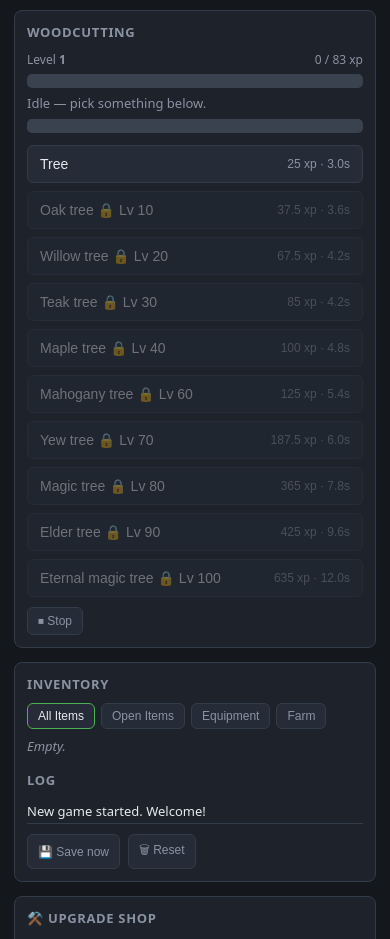
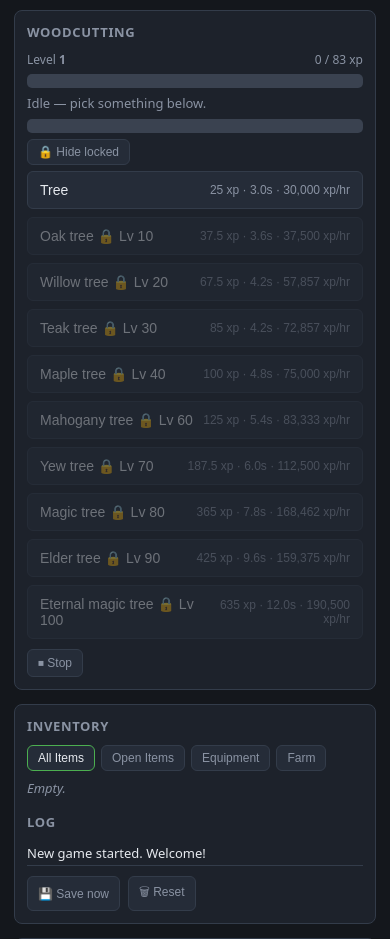
Before and after one commit to UselessTechSupport/idle-skiller, a plain HTML site: page idle-game.html in a window 390 px wide. Shown: the part 1220-2159 px from the top of the page. Drawn offline with Linux system fonts and the light colour scheme.

Commit message:
QoL pass: smart headless arrows, hide locked filter, xp/hr, bigger log
- Replace 6 headless-arrow variants with one headless_auto action that auto-selects the best log tier in inventory (HEADLESS_LOG_TIERS constant, best-first)
- Add 'Hide locked' toggle above action list — filters out locked actions per skill; shows only when there are locked actions to hide
- All action buttons now show baseline xp/hr in meta line
- Log cap raised 30 → 60 entries
- Save migration: headless_from_* active actions remap to headless_auto on load

Co-Authored-By: Claude Sonnet 4.6 <noreply@anthropic.com>

```diff
--- a/idle-game.html
+++ b/idle-game.html
@@ -210,7 +210,10 @@
     <div class="now-doing" id="nowDoing">Not chopping anything. Pick a tree below.</div>
     <div class="bar"><div id="actionBar"></div></div>
 
-    <div id="treeList" style="margin-top:12px;"></div>
+    <div id="actionFilterBar" style="margin-bottom:6px;display:none;">
+      <button class="tab-btn" id="hideLockBtn">🔒 Hide locked</button>
+    </div>
+    <div id="treeList" style="margin-top:4px;"></div>
 
     <div class="footer-actions">
       <button class="mini" id="stopBtn">⏹ Stop</button>
@@ -518,17 +521,9 @@ const ACTIONS = {
     {id:'cook_sailfish',          name:'Cook sailfish',          label:'Sailfish cooked',          levelReq:99, xp:270, ticks:5, item:'cooked_sailfish',          itemName:'Cooked sailfish',          ingredients:[{item:'raw_sailfish',          count:1, name:'Raw sailfish'}]},
   ],
   fletching:[
-    // --- Headless arrow shafts (1 log → N headless arrows) ---
-    {id:'headless_from_logs',     name:'Fletch headless arrows',           label:'Headless arrows made', levelReq:1,   xp:1,    ticks:2, item:'headless_arrow', itemName:'Headless arrow', count:15,  splinterable:true, ingredients:[{item:'normal_logs',        count:1, name:'Logs'}]},
-    {id:'headless_from_oak',      name:'Fletch headless arrows (oak)',     label:'Headless arrows made', levelReq:1,   xp:2,    ticks:2, item:'headless_arrow', itemName:'Headless arrow', count:30,  splinterable:true, ingredients:[{item:'oak_logs',           count:1, name:'Oak logs'}]},
-    {id:'headless_from_willow',   name:'Fletch headless arrows (willow)',  label:'Headless arrows made', levelReq:20,  xp:3,    ticks:2, item:'headless_arrow', itemName:'Headless arrow', count:45,  splinterable:true, ingredients:[{item:'willow_logs',        count:1, name:'Willow logs'}]},
-    {id:'headless_from_teak',     name:'Fletch headless arrows (teak)',    label:'Headless arrows made', levelReq:30,  xp:4.5,  ticks:2, item:'headless_arrow', itemName:'Headless arrow', count:45,  splinterable:true, ingredients:[{item:'teak_logs',          count:1, name:'Teak logs'}]},
-    {id:'headless_from_maple',    name:'Fletch headless arrows (maple)',   label:'Headless arrows made', levelReq:35,  xp:6,    ticks:2, item:'headless_arrow', itemName:'Headless arrow', count:60,  splinterable:true, ingredients:[{item:'maple_logs',         count:1, name:'Maple logs'}]},
-    {id:'headless_from_mahogany', name:'Fletch headless arrows (mahogany)',label:'Headless arrows made', levelReq:50,  xp:7.5,  ticks:2, item:'headless_arrow', itemName:'Headless arrow', count:60,  splinterable:true, ingredients:[{item:'mahogany_logs',      count:1, name:'Mahogany logs'}]},
-    {id:'headless_from_yew',      name:'Fletch headless arrows (yew)',     label:'Headless arrows made', levelReq:60,  xp:9,    ticks:2, item:'headless_arrow', itemName:'Headless arrow', count:75,  splinterable:true, ingredients:[{item:'yew_logs',           count:1, name:'Yew logs'}]},
-    {id:'headless_from_magic',    name:'Fletch headless arrows (magic)',   label:'Headless arrows made', levelReq:75,  xp:10.5, ticks:2, item:'headless_arrow', itemName:'Headless arrow', count:90,  splinterable:true, ingredients:[{item:'magic_logs',         count:1, name:'Magic logs'}]},
-    {id:'headless_from_elder',    name:'Fletch headless arrows (elder)',   label:'Headless arrows made', levelReq:80,  xp:12,   ticks:2, item:'headless_arrow', itemName:'Headless arrow', count:90,  splinterable:true, ingredients:[{item:'elder_logs',         count:1, name:'Elder logs'}]},
-    {id:'headless_from_eternal',  name:'Fletch headless arrows (eternal)', label:'Headless arrows made', levelReq:90,  xp:15,   ticks:2, item:'headless_arrow', itemName:'Headless arrow', count:120, splinterable:true, ingredients:[{item:'eternal_magic_logs', count:1, name:'Eternal magic logs'}]},
+    // --- Headless arrow shafts (auto-uses best log in inventory) ---
+    {id:'headless_auto', name:'Fletch headless arrows', label:'Headless arrows made',
+     levelReq:1, xp:0, ticks:2, item:'headless_arrow', itemName:'Headless arrow', splinterable:true, autoLog:true},
     // --- Shortbows (unstrung) ---
     {id:'shortbow_u_logs',     name:'Fletch shortbow (u)',          label:'Shortbows fletched', levelReq:5,   xp:5,    ticks:3, item:'shortbow_u',          itemName:'Shortbow (u)',          splinterable:true, ingredients:[{item:'normal_logs',        count:1, name:'Logs'}]},
     {id:'shortbow_u_oak',      name:'Fletch oak shortbow (u)',      label:'Shortbows fletched', levelReq:20,  xp:16.5, ticks:3, item:'oak_shortbow_u',      itemName:'Oak shortbow (u)',      splinterable:true, ingredients:[{item:'oak_logs',           count:1, name:'Oak logs'}]},
@@ -934,6 +929,20 @@ const TOOLS = {
   ],
 };
 
+/* Headless-arrow log tiers (best-first for auto-select) */
+const HEADLESS_LOG_TIERS = [
+  {item:'eternal_magic_logs', name:'Eternal magic logs', levelReq:90, xp:15,  count:120},
+  {item:'elder_logs',         name:'Elder logs',         levelReq:80, xp:12,  count:90},
+  {item:'magic_logs',         name:'Magic logs',         levelReq:75, xp:10.5,count:90},
+  {item:'yew_logs',           name:'Yew logs',           levelReq:60, xp:9,   count:75},
+  {item:'mahogany_logs',      name:'Mahogany logs',      levelReq:50, xp:7.5, count:60},
+  {item:'maple_logs',         name:'Maple logs',         levelReq:35, xp:6,   count:60},
+  {item:'teak_logs',          name:'Teak logs',          levelReq:30, xp:4.5, count:45},
+  {item:'willow_logs',        name:'Willow logs',        levelReq:20, xp:3,   count:45},
+  {item:'oak_logs',           name:'Oak logs',           levelReq:1,  xp:2,   count:30},
+  {item:'normal_logs',        name:'Logs',               levelReq:1,  xp:1,   count:15},
+];
+
 /* Lookup helpers */
 const SKILL_BY_ID = Object.fromEntries(SKILL_ROADMAP.map(s => [s.id, s]));
 function getAction(skillId, actionId){
@@ -1115,6 +1124,7 @@ function rawLoad(k){ try{ return storageOK ? localStorage.getItem(k) : (memStore
 let state;
 let fireSpirit = null; // { expiresAt: timestamp } — transient, not persisted
 let wildernessEncounter = null; // { expiresAt, coins } — transient, not persisted
+let hideLockedActions = false;
 function freshState(){
   const skills = {};
   SKILL_ROADMAP.forEach(s => {
@@ -1790,6 +1800,26 @@ function completeAction(action, silent){
       return;
     }
   }
+  // Headless arrows: auto-select best available log
+  if (action.autoLog){
+    const fletchLevel = levelForXp(state.skills.fletching.xp);
+    const tier = HEADLESS_LOG_TIERS.find(
+      t => fletchLevel >= t.levelReq && (state.inventory[t.item] || 0) >= 1
+    );
+    if (!tier){ if (!silent) log('Out of logs — stopped.'); state.current = null; state.progress = 0; return; }
+    state.inventory[tier.item]--;
+    const failDef = FAIL_MECHANICS.fletching;
+    const noBadAt = 1 + failDef.zeroAt;
+    const splinterChance = Math.max(0, (noBadAt - fletchLevel) / failDef.zeroAt * failDef.chance);
+    if (Math.random() < splinterChance){
+      grantItem(failDef.product, failDef.productName);
+      if (!silent) log(failDef.msg);
+      return;
+    }
+    grantItem('headless_arrow', 'Headless arrow', tier.count);
+    grantXp('fletching', tier.xp, silent);
+    return;
+  }
   // Failure mechanics (cooking burn, fletching splinter, divination transmute fail)
   const failDef = FAIL_MECHANICS[state.current?.skillId];
   if (failDef && failDef.trigger(action)){
@@ -2040,7 +2070,7 @@ const $ = id => document.getElementById(id);
 let logLines = [];
 function log(msg){
   logLines.unshift(msg);
-  if (logLines.length > 30) logLines.pop();
+  if (logLines.length > 60) logLines.pop();
   renderLog();
 }
 
@@ -2283,8 +2313,13 @@ function renderActiveSkill(){
     thievDiv.innerHTML = `Agility bonus: <b>+${bonusPick}% pick</b> · <b>+${bonusLock}% lock speed</b> · <b>${bonusLoot}%</b> extra loot${slipStr}`;
     list.appendChild(thievDiv);
   }
+  const hasLocked = actions.some(a => lvl < a.levelReq);
+  $('actionFilterBar').style.display = hasLocked ? 'block' : 'none';
+  $('hideLockBtn').classList.toggle('active', hideLockedActions);
+  $('hideLockBtn').textContent = hideLockedActions ? '🔓 Show all' : '🔒 Hide locked';
+  const visibleActions = hideLockedActions ? actions.filter(a => lvl >= a.levelReq) : actions;
   let lastCat = null;
-  actions.forEach(a => {
+  visibleActions.forEach(a => {
     if (a.category && a.category !== lastCat){
       lastCat = a.category;
       const hdr = document.createElement('div');
@@ -2327,16 +2362,28 @@ function renderActiveSkill(){
       const fs = calcFloorSecs(a);
       const fm = Math.floor(fs / 60), fsc = Math.round(fs % 60);
       const timeStr = fm > 0 ? `${fm}m${fsc > 0 ? ' ' + fsc + 's' : ''}` : `${fsc}s`;
-      metaContent = `${a.xp.toLocaleString()} xp · ${timeStr}`;
+      const dgXphr = Math.round(a.xp * 6000 / Math.max(1, calcFloorSecs(a) / (TICK_MS/1000)));
+      metaContent = `${a.xp.toLocaleString()} xp · ${timeStr} · ${dgXphr.toLocaleString()} xp/hr`;
+    } else if (a.autoLog){
+      const fletchLevel = levelForXp(state.skills[s.id].xp);
+      const tier = HEADLESS_LOG_TIERS.find(
+        t => fletchLevel >= t.levelReq && (state.inventory[t.item] || 0) >= 1
+      );
+      const tierStr = tier
+        ? `${tier.name} → ${tier.count} arrows, ${tier.xp} xp`
+        : 'No logs in inventory';
+      metaContent = `Uses best log: ${tierStr} · ${(a.ticks*TICK_MS/1000).toFixed(1)}s`;
     } else if (a.xpBase != null){
       const curAgilLevel = levelForXp(state.skills[s.id].xp);
       const scaledXp = a.xpBase + curAgilLevel * (a.xpPerLevel || 0);
       const coinBadge = a.coinReward ? ` · 🪙 ${a.coinReward}` : '';
       const riskBadge = a.wilderness ? ' · <span style="color:#f87171">⚔️ Risk</span>' : '';
-      metaContent = `${scaledXp} xp · ${(a.ticks*TICK_MS/1000).toFixed(1)}s${coinBadge}${riskBadge}`;
+      const xphr = Math.round(scaledXp * 6000 / a.ticks);
+      metaContent = `${scaledXp} xp · ${(a.ticks*TICK_MS/1000).toFixed(1)}s${coinBadge}${riskBadge} · ${xphr.toLocaleString()} xp/hr`;
     } else {
       const coinBadge = a.coinReward ? ` · 🪙 ${a.coinReward}` : '';
-      metaContent = `${ingLine}${a.xp} xp · ${(a.ticks*TICK_MS/1000).toFixed(1)}s${coinBadge}`;
+      const xphr = a.xp > 0 ? ` · ${Math.round(a.xp * 6000 / a.ticks).toLocaleString()} xp/hr` : '';
+      metaContent = `${ingLine}${a.xp} xp · ${(a.ticks*TICK_MS/1000).toFixed(1)}s${coinBadge}${xphr}`;
     }
     btn.innerHTML = `<span>${a.name}${unlocked ? '' : ` 🔒 Lv ${a.levelReq}`}</span>
                      <span class="meta">${metaContent}</span>`;
@@ -2489,6 +2536,7 @@ function init(){
   if (!state.quests) state.quests = {};
   if (state.current?.skillId === 'thieving' && state.current.stunTicks)
     state.current.stunTicks = 0; // don't resume mid-stun after reload
+  if (state.current?.actionId?.startsWith('headless_from_')) state.current.actionId = 'headless_auto';
 
   // Farming: mark ready if crop matured while offline (timestamps survive saves)
   if (state.farming?.seed && !state.farming.ready &&
@@ -2523,6 +2571,7 @@ $('catchSpiritBtn').onclick = () => {
   log('🔥 You caught the fire spirit!');
   render();
 };
+$('hideLockBtn').onclick = () => { hideLockedActions = !hideLockedActions; renderActiveSkill(); };
 $('rollPkBtn').onclick = () => {
   if (!wildernessEncounter) return;
   const agilLevel = levelForXp(state.skills.agility.xp);
```
